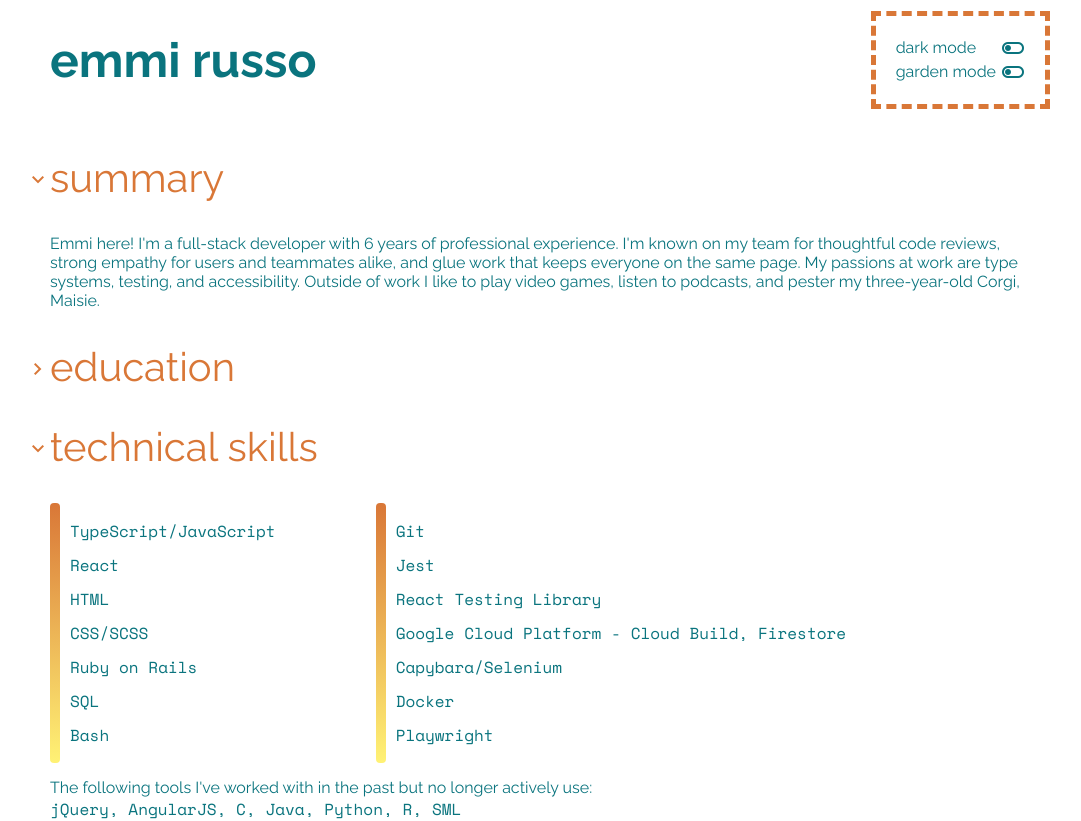
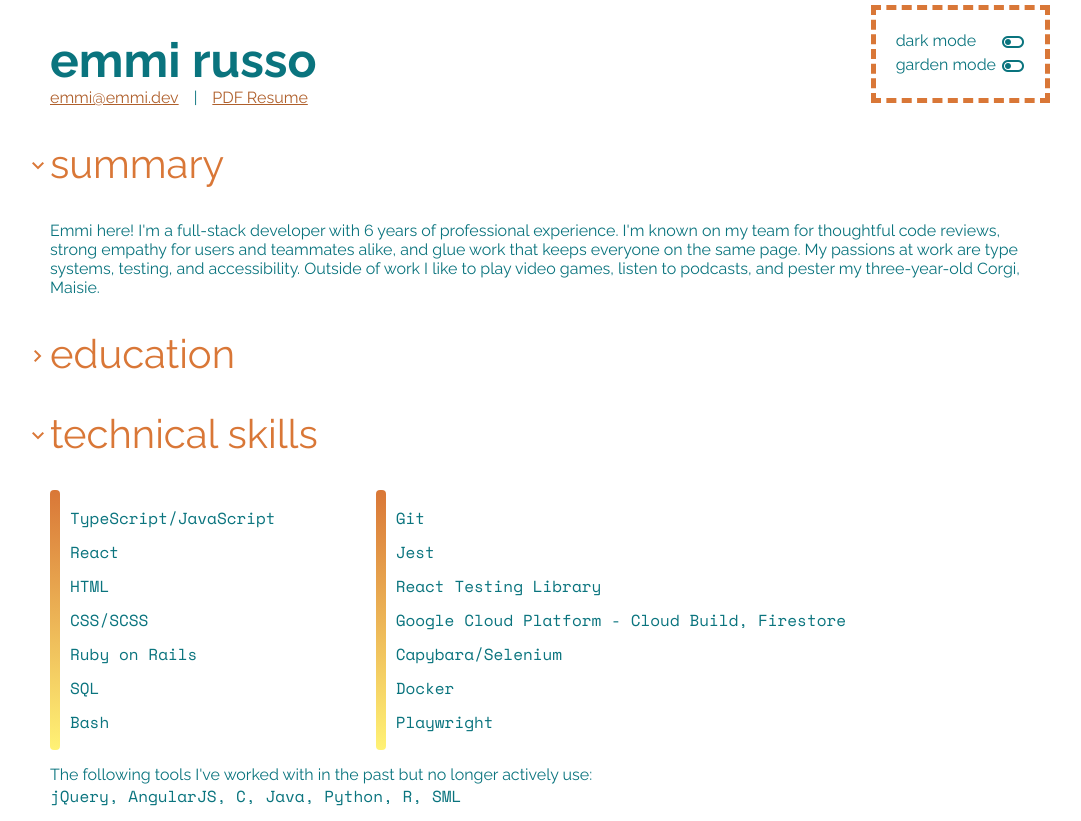
Before and after one commit to emrusso/emrusso.github.io, a React (Create React App) app in the folder personal-site/: page / in a window 1280 px wide. Shown: the top 821 px of the page, without its empty margins (90-1171 px from the left). Built offline with nearby package versions, Linux system fonts and the light colour scheme; the HTML template or start-up script is replaced by a standard one.

Commit message:
add resume and email

```diff
--- a/personal-site/src/ThemeControls.tsx
+++ b/personal-site/src/ThemeControls.tsx
@@ -23,12 +23,19 @@ const ThemeSwitch: FunctionComponent<ThemeSwitchProps> = ({ label, ...props }) =
   </button>
 );
 
-const UnstyledThemeControls: FunctionComponent<ThemeControlsProps> = ({ className }) => {
+const UnstyledThemeControls: FunctionComponent<ThemeControlsProps> = (props) => {
   const { color, garden, setColor, setGarden } = useContext(ThemeContext);
 
   return (
-    <div className={className}>
-      <h1><strong>Emmi Russo</strong></h1>
+    <div {...props}>
+      <div className="name">
+        <h1><strong>Emmi Russo</strong></h1>
+        <div className="name__links-container">
+          <a href="mailto:emmi@emmi.dev">emmi@emmi.dev</a>
+          |
+          <a href="%PUBLIC_URL%/Emmi_Russo_Technical_Resume_2023.pdf">PDF Resume</a>
+        </div>
+      </div>
       <div className="theme-controls" role="group" aria-labelledby="id-group-label">
         <h2 className="sr-only" id="id-group-label">Theme</h2>
         <ThemeSwitch
@@ -54,9 +61,21 @@ const StyledThemeControls = styled(UnstyledThemeControls)`
   margin: auto;
   max-width: 1000px;
 
-  h1 {
-    font-size: 3em;
-    text-transform: lowercase;
+  .name {
+    h1 {
+      font-size: 3em;
+      margin-bottom: 0;
+      text-transform: lowercase;
+    }
+
+    &__links-container {
+      display: flex;
+      gap: 15px;
+
+      a {
+        color: ${props => props.theme.linkColor}
+      }
+    }
   }
 
   .theme-controls {
```
